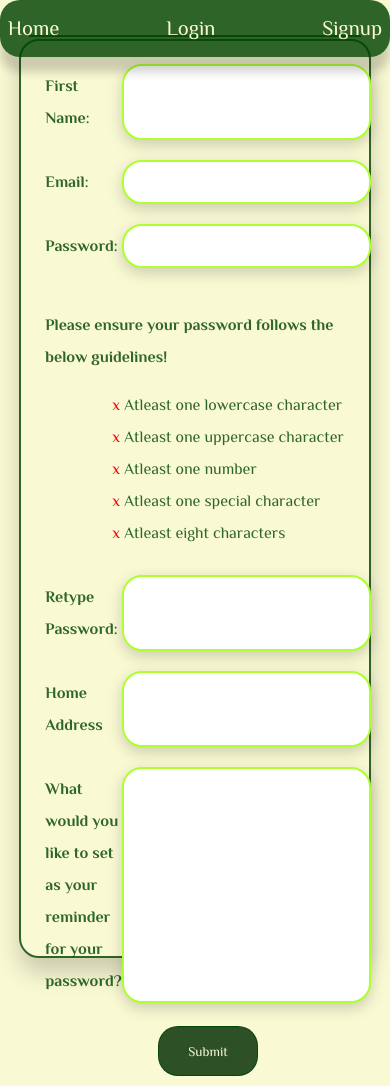
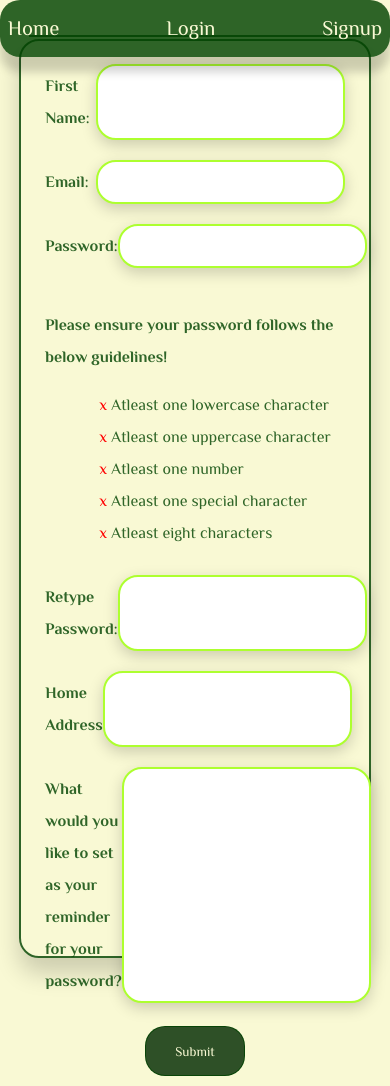
Before and after one commit to sid-s1/Project-2, a Flask app: page /signup in a window 390 px wide. Run offline with Flask 2, Linux system fonts and the light colour scheme; some libraries are stand-ins or nearby versions.

Commit message:
Made a couple of changes to one of the flexboxes - homepage one; was going to attempt to make the website responsive but realised that the css will need to be redone completely

```diff
--- a/static/base_style.css
+++ b/static/base_style.css
@@ -385,7 +385,3 @@ img, video {
     width: 400px;
     height: 400px;
 }
-#flex-signup {
-    display: flex;
-    flex-wrap: wrap;
-}
```
